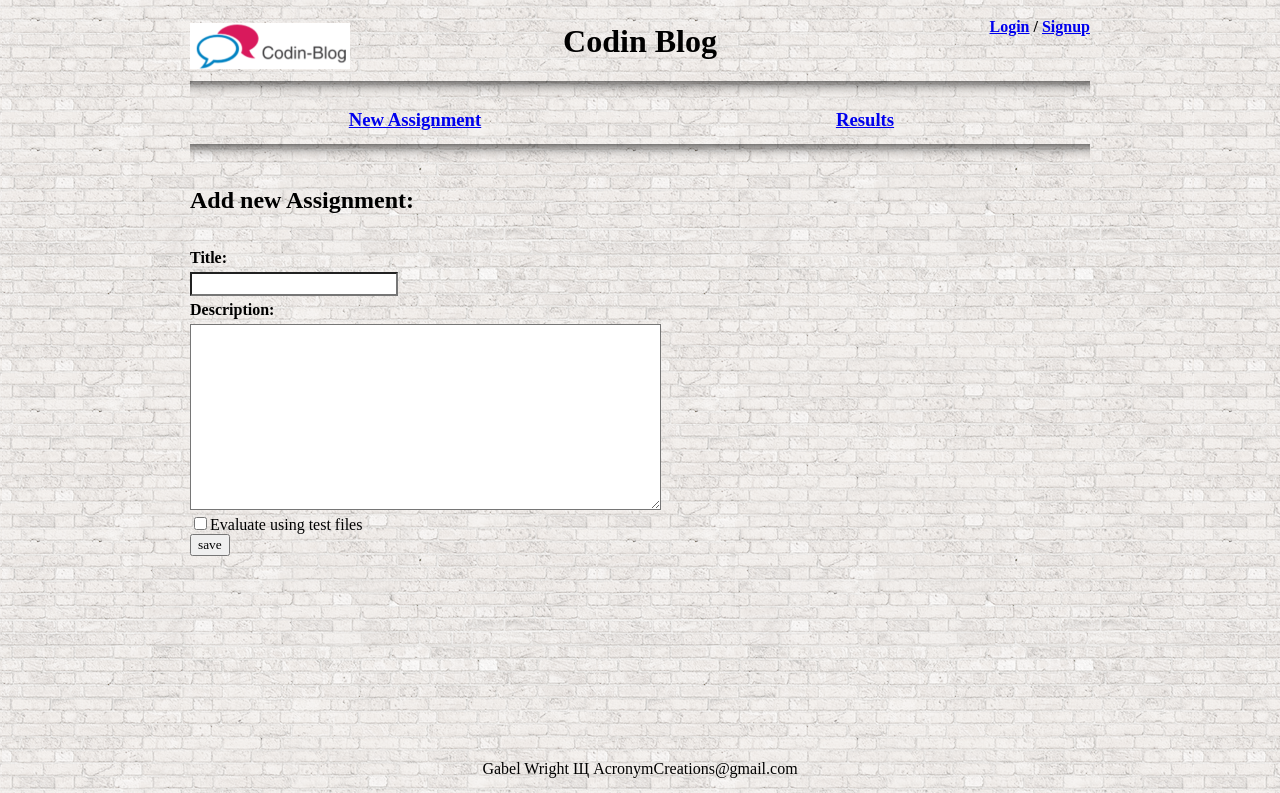
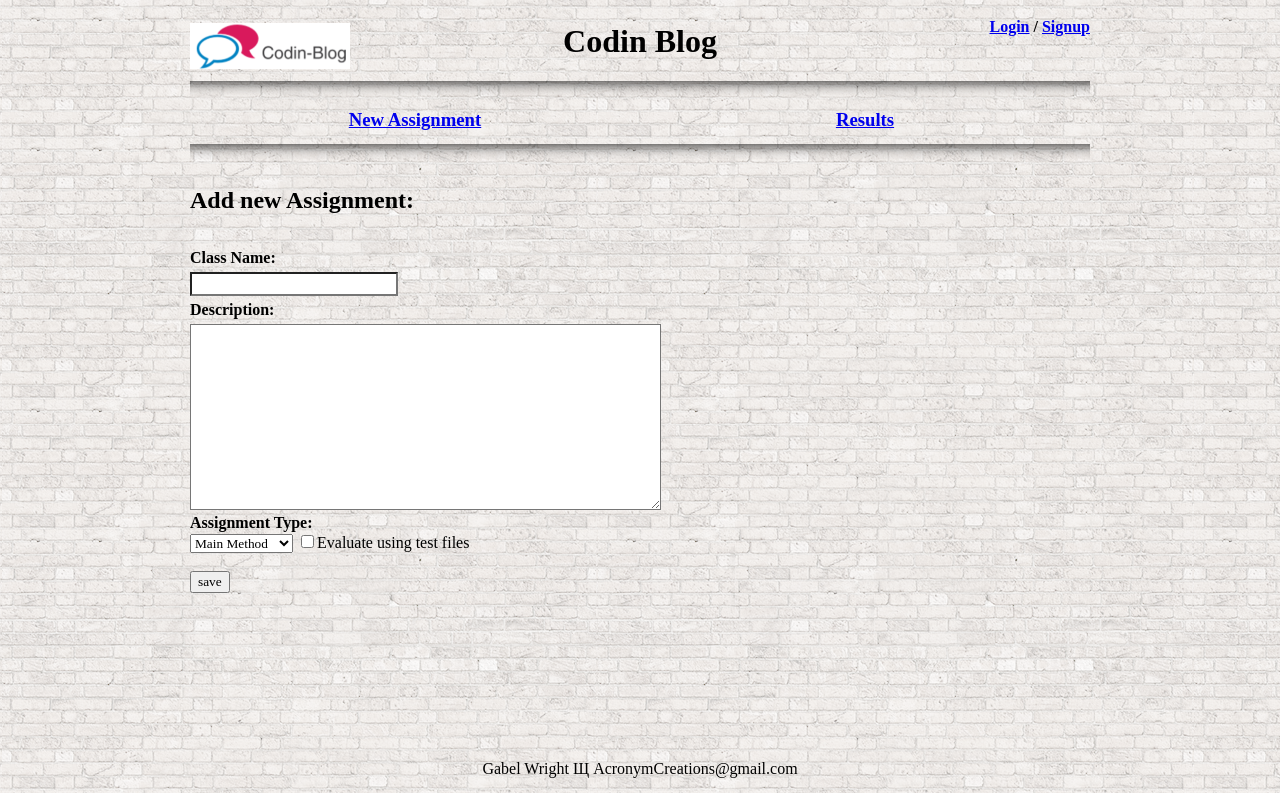
Before and after one commit to gabelwright/Java-Grader, a Flask app: template templates/admin.html in a window 1280 px wide. Shown: the top 793 px of the page. Run offline with Flask 2, Linux system fonts and the light colour scheme; the template is opened without the code that fills it, so the values that code supplies are empty; some web fonts are replaced.

Commit message:
feat: Add two new assignment types
Instructors can create three types of assignments, Main Method,
Static Methods, and Public Classes.

 - Main Methods compile the submitted main method and return the output.
 - Static methods compile the static methods with a provided main
   method and return the result.
 - Public Classes compile the class with a provided main method and
   return the result.

The respective assignment type is displayed at the bottom of the assignment
macro so it is viewable to both students and instructors.

```diff
--- a/db_setup.py
+++ b/db_setup.py
@@ -25,6 +25,7 @@ class Assignment(Base):
     id = Column(Integer, primary_key=True)
     name = Column(String(250), nullable=False)
     desc = Column(String)
+    int_type = Column(Integer)
     include_tf = Column(Boolean, nullable=False)
     user_id = Column(Integer, ForeignKey('user.id'))
     user = relationship(User)
--- a/main.py
+++ b/main.py
@@ -145,13 +145,13 @@ def assignView(user,assign_id):
 @app.route('/assignment/results/<int:assign_id>')
 @authenicate
 def assignResults(user,assign_id):
-	assign = session.query(Assignment).filter(Assignment.id == assign_id).first()
-	if user.username in ADMIN_LIST:
-		posts = session.query(Post).join(Post.user).filter(Post.assignment_id == assign_id).order_by(User.name,Post.id.desc())
-	else:
-		posts = session.query(Post).filter(and_(Post.assignment_id == assign_id, Post.user_id == user.id)).order_by(desc(Post.id)).all()
+    assign = session.query(Assignment).filter(Assignment.id == assign_id).first()
+    if user.username in ADMIN_LIST:
+        posts = session.query(Post).join(Post.user).filter(Post.assignment_id == assign_id).order_by(User.name,Post.id.desc())
+    else:
+        posts = session.query(Post).filter(and_(Post.assignment_id == assign_id, Post.user_id == user.id)).order_by(desc(Post.id)).all()
 
-	return render_template('assignResults.html',
+    return render_template('assignResults.html',
                            user=user,
                            posts=posts,
                            assign=assign)
@@ -238,18 +238,22 @@ def newAssign(user):
                                    params=params)
     else:
         params = {}
-        title = request.form['title']
+        title = request.form['title'].replace(' ','')
         descrip = request.form['desc']
+        assign_type = request.form['assign_type']
+        print 'here is the assign type'
+        print assign_type
         tf = request.form.get('include_testfiles')
 
         if title and descrip:
             assign = Assignment(name=title,
                                 desc=descrip,
+                                int_type=assign_type,
                                 user=user)
             if tf:
-            	assign.include_tf = True
+                assign.include_tf = True
             else:
-            	assign.include_tf = False
+                assign.include_tf = False
 
             session.add(assign)
             session.commit()
@@ -266,36 +270,38 @@ def newAssign(user):
 @app.route('/admin/assignment/edit/<int:assign_id>', methods=['POST','GET'])
 @admin_only
 def editAssign(user, assign_id):
-	assign = session.query(Assignment).filter(Assignment.id == assign_id).first()
-	params = {}
-	if request.method == 'GET':
-		params['title'] = assign.name
-		params['desc'] = assign.desc
-		if assign.include_tf:
-			params['tf'] = 'checked'
-		else:
-			params['tf'] = ''
-		return render_template('admin.html',
-							   user=user,
-							   params=params)
-	else:
-		title = request.form['title']
-		descrip = request.form['desc']
-		include_tf = request.form.get('include_testfiles')
-		if title and descrip:
-			assign.name = title
-			assign.desc = descrip
-			if include_tf:
-				assign.include_tf = True
-			else:
-				assign.include_tf = False
-			session.commit()
-			return redirect(url_for('assignView',assign_id=assign_id))
-		else:
-			params['title'] = title
-			params['desc'] = descrip
-			params['error'] = 'Please fill in both fields before continuing.'
-			return render_template('admin.html',
+    assign = session.query(Assignment).filter(Assignment.id == assign_id).first()
+    params = {}
+    if request.method == 'GET':
+        params['title'] = assign.name
+        params['desc'] = assign.desc
+        if assign.include_tf:
+            params['tf'] = 'checked'
+        else:
+            params['tf'] = ''
+        return render_template('admin.html',
+                               user=user,
+                               params=params)
+    else:
+        title = request.form['title']
+        descrip = request.form['desc']
+        assign_type = request.form['assign_type']
+        include_tf = request.form.get('include_testfiles')
+        if title and descrip:
+            assign.name = title
+            assign.desc = descrip
+            assign.int_type = assign_type
+            if include_tf:
+                assign.include_tf = True
+            else:
+                assign.include_tf = False
+            session.commit()
+            return redirect(url_for('assignView',assign_id=assign_id))
+        else:
+            params['title'] = title
+            params['desc'] = descrip
+            params['error'] = 'Please fill in both fields before continuing.'
+            return render_template('admin.html',
                                    user=user,
                                    params=params)
 
--- a/templates/admin.html
+++ b/templates/admin.html
@@ -4,12 +4,18 @@
 	<h2 class="all">Add new Assignment:</h2>
 	<h3 class="all"><font color="red">{{params['error']}}</font></h3>
 	<form method="POST">
-		<h4 class="all ">Title:</h4>
+		<h4 class="all ">Class Name:</h4>
 		<input type="text" name="title" value="{{params['title']}}"><br>
 		<h4 class="all">Description:</h4>
 		<textarea name="desc" rows="10" cols="50">{{params['desc']}}</textarea><br>
+		<strong>Assignment Type:</strong><br>
+		<select name="assign_type">
+			<option value="0">Main Method</option>
+			<option value="1">Static Methods</option>
+			<option value="2">Public Class</option>
+		</select>
 		<input type="checkbox" name="include_testfiles" value="testfiles" {{params.tf}}>Evaluate using test files
-		<br>
+		<br><br>
 		<input type="submit" value="save">
 	</form>
 
--- a/templates/all.html
+++ b/templates/all.html
@@ -24,6 +24,7 @@
 				<li>{{p.desc}}</li>
 				<li>{{p.user.name}}</li>
 				<li>{{p.include_tf}}</li>
+				<li>{{p.int_type}}</li>
 			</ul>
 		{% endfor %}
 	</ul>
```
Also changed, not shown: templates/assign.html (+32 -22 lines), templates/assignment_block.html (added, +62 -0 lines), templates/post_block.html (+13 -38 lines), 1 other file.
